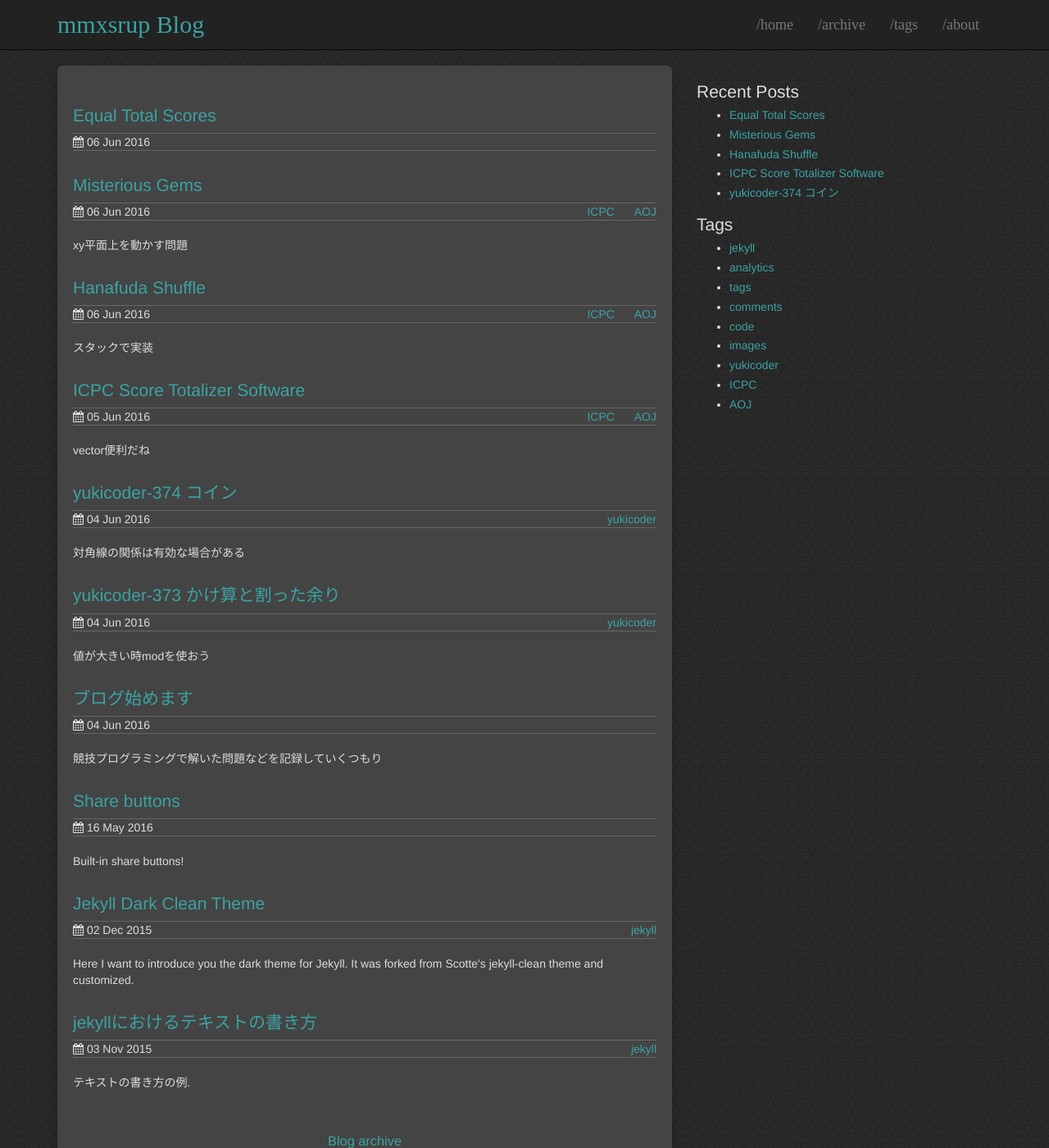
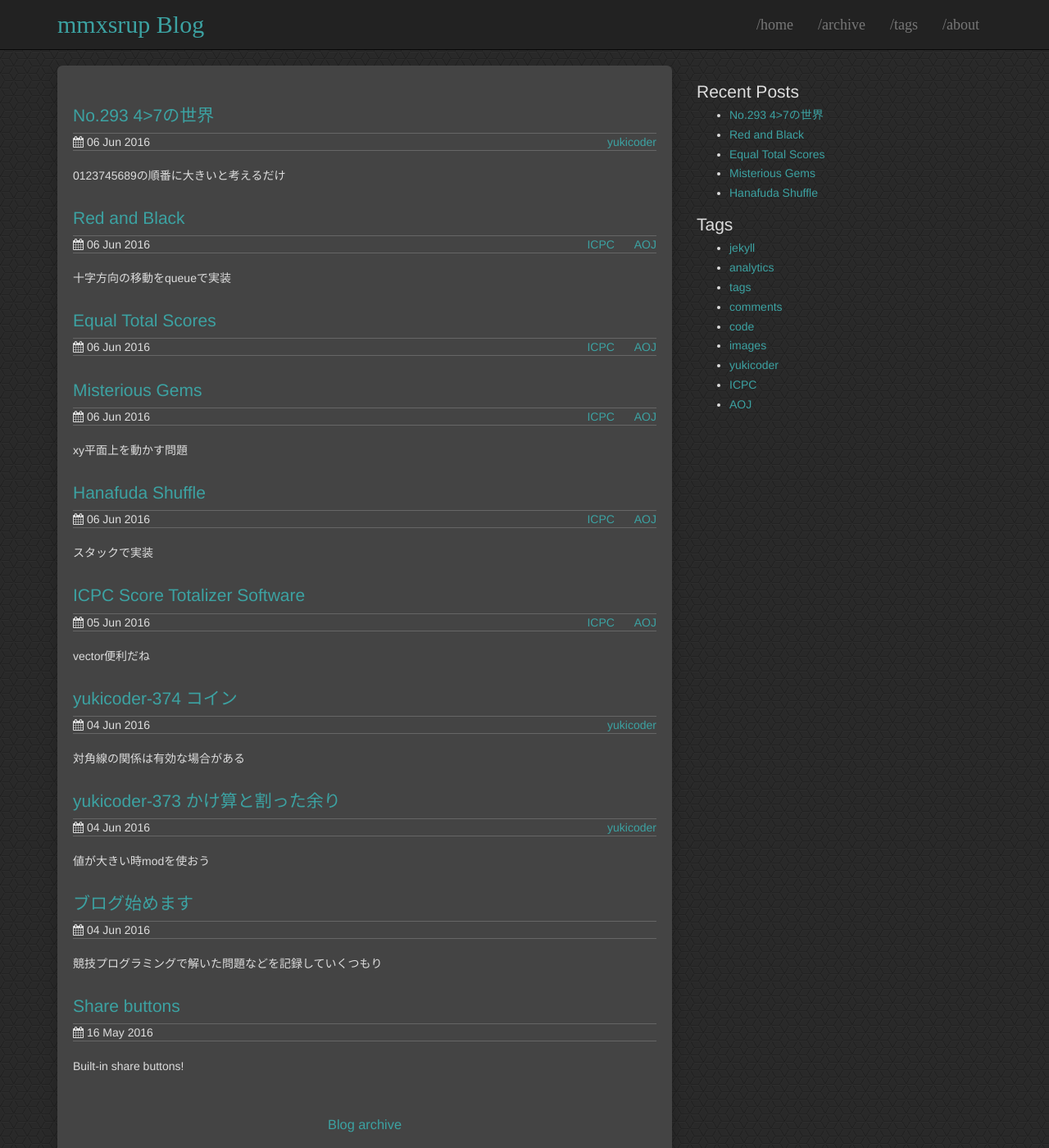
Before and after one commit to mmxsrup/old.mmxsrup.github.io, a Jekyll site: the page built from index.html, in a window 1280 px wide and 1400 px high. Shown: the whole window at 82% size. Built offline with Jekyll 4.4.1, drawn with Linux system fonts in a browser that asks for light colours; some of the changed lines change nothing that is shown.

Commit message:
new post

```diff
--- a/_posts/2016-06-07-EqualTotalScores.md
+++ b/_posts/2016-06-07-EqualTotalScores.md
@@ -2,7 +2,7 @@
 layout: post
 title: Equal Total Scores
 date: 2016-06-06 00:10:08
-tags:
+tags: ICPC AOJ
 description:
 ---
 
--- /dev/null
+++ b/_posts/2016-06-07-RedandBlack.md
@@ -0,0 +1,105 @@
+---
+layout: post
+title: Red and Black
+date: 2016-06-06 00:10:09
+tags: ICPC AOJ
+description: 十字方向の移動をqueueで実装
+---
+
+[問題](http://judge.u-aizu.ac.jp/onlinejudge/description.jsp?id=1130)
+
+## 問題
+スタートから隣接する`.`を通って移動できる`.`の数を求める問題
+
+## 考え方
+`int dx[4] = {1, 0, 0, -1};　int dy[4] = {0, 1, -1, 0};`で十字方向に移動したますをqueueにいれて、queueがからになるまで
+繰り返す。またすでに通った場所は、0を代入して何度も数えないようにする。
+
+## ミス
+queueの実装に少し、手間取った。このような問題で毎回思うことだか、queueにxとyの位置を入れる場所を逆にしてしまう。
+
+## コード
+
+{% highlight c++ %}
+#include <iostream>
+#include <string>
+#include <algorithm>
+#include <functional>
+#include <vector>
+#include <stack>
+#include <queue>
+#include <set>
+#include <bitset>
+#include <map>
+#include <cstdio>
+#include <cstdlib>
+#include <cstring>
+#include <cmath>
+using namespace std;
+typedef long long ll;
+typedef pair<int,int> pint;
+typedef vector<int> vint;
+typedef vector<pint> vpint;
+#define mp make_pair
+#define fi first
+#define se second
+#define all(v) (v).begin(),(v).end()
+#define rep(i,n) for(int i=0;i<(n);i++)
+#define REP(i,n) for (int i=(n)-1;i>=0;i--)
+#define reps(i,f,n) for(int i=(f);i<(n);i++)
+#define REPS(i,f,n) for (int i=(f)-1;i>=(n);i--)
+int dx[4] = {1, 0, 0, -1};
+int dy[4] = {0, 1, -1, 0};
+
+char board[21][21];
+int w, h;
+int x, y;// 現在の位置
+
+void slove(void){
+	int cnt = 0;
+	queue<pint> q;
+	q.push(make_pair(y, x));//現在の位置をqueueに入れる
+
+	while(!q.empty()){
+		pint now = q.front(); q.pop();
+		rep(i, 4){
+			int nowy = now.fi + dy[i];//十字方向の移動
+			int nowx = now.se + dx[i];
+			if (0 <= nowy && nowy <= h - 1 && 0 <= nowx && nowx <= w - 1){
+				if (board[nowy][nowx] == '.'){
+					cnt++;
+					board[nowy][nowx] = 0;
+					q.push(make_pair(nowy, nowx));
+				}
+			}
+		}
+	}
+	printf("%d\n", cnt + 1);//始めの場所も入れる
+	return;
+}
+
+void scan(int w, int h){
+	rep(i, h){
+		rep(j, w){
+			cin >> board[i][j];
+			if (board[i][j] == '@'){
+				y = i; x = j;//スタート時点を記録
+			}
+		}
+		getchar();
+	}
+
+	slove();
+	return;
+}
+
+int main(void){
+	rep(i, 1000){
+		cin >> w >> h;
+
+		if (w == 0) break;
+		scan(w, h);
+	}
+	return 0;
+}
+{% endhighlight c++ %}
--- /dev/null
+++ b/_posts/2016-06-07-yukicoder-293.md
@@ -0,0 +1,101 @@
+---
+layout: post
+title: No.293 4>7の世界
+date: 2016-06-06 00:10:09
+tags: yukicoder
+description: 0123745689の順番に大きいと考えるだけ
+---
+
+[問題](http://yukicoder.me/problems/728)
+
+## 問題
+大きい方の数字を出力する。ただし、4と7の大小関係が入れ替わっている。
+
+## 考え方
+まず、桁数が違う場合は、桁数が大きい方が大きいので、桁数が大きい方を出力すればいい。桁数が同じ場合、最上位の桁から見ていき、4と７が出てきたら、その時は４の方が大きいので、４の方を答えとする。4と7が同時に出ない場合は、何も気にする事なく通常通り考えればいい。
+
+## ミス
+特にない
+
+## コード
+
+{% highlight c++ %}
+#include <iostream>
+#include <string>
+#include <algorithm>
+#include <functional>
+#include <vector>
+#include <stack>
+#include <queue>
+#include <set>
+#include <bitset>
+#include <map>
+#include <cstdio>
+#include <cstdlib>
+#include <cstring>
+#include <cmath>
+using namespace std;
+typedef long long ll;
+typedef pair<int,int> pint;
+typedef vector<int> vint;
+typedef vector<pint> vpint;
+#define mp make_pair
+#define fi first
+#define se second
+#define all(v) (v).begin(),(v).end()
+#define rep(i,n) for(int i=0;i<(n);i++)
+#define REP(i,n) for (int i=(n)-1;i>=0;i--)
+#define reps(i,f,n) for(int i=(f);i<(n);i++)
+#define REPS(i,f,n) for (int i=(f)-1;i>=(n);i--)
+int dx[4] = {1, 0, 0, -1};
+int dy[4] = {0, 1, -1, 0};
+
+ll a, b;
+int ketaa = 0;
+int ketab = 0;
+
+void slove(void){
+	string sa = to_string(a);
+	string sb = to_string(b);
+	rep(i, ketaa){
+		if (sa[i] == '4' && sb[i] == '7'){//4と7が同時に出る
+			printf("%lld\n", a);
+			return;
+		}else if(sa[i] == '7' && sb[i] == '4'){
+			printf("%lld\n", b);
+			return;
+		}else if(sa[i] < sb[i]){
+			printf("%lld\n", b);
+			return;
+		}else if(sa[i] > sb[i]){
+			printf("%lld\n", a);
+			return;
+		}
+	}
+	return;
+}
+int main(void){
+	scanf("%lld %lld", &a, &b);
+	ll tmpa = a;
+	ll tmpb = b;
+	while(tmpa != 0){
+		tmpa /= 10;
+		ketaa++;
+	}
+	while(tmpb != 0){
+		tmpb /= 10;
+		ketab++;
+	}
+	if (ketaa > ketab){
+		printf("%lld\n", a);
+		return 0;
+	}else if(ketab > ketaa){
+		printf("%lld\n", b);
+	}else{
+		slove();
+		return 0;
+	}
+	return 0;
+
+}
+{% endhighlight c++ %}
```
Also changed, not shown: 1 other file.
